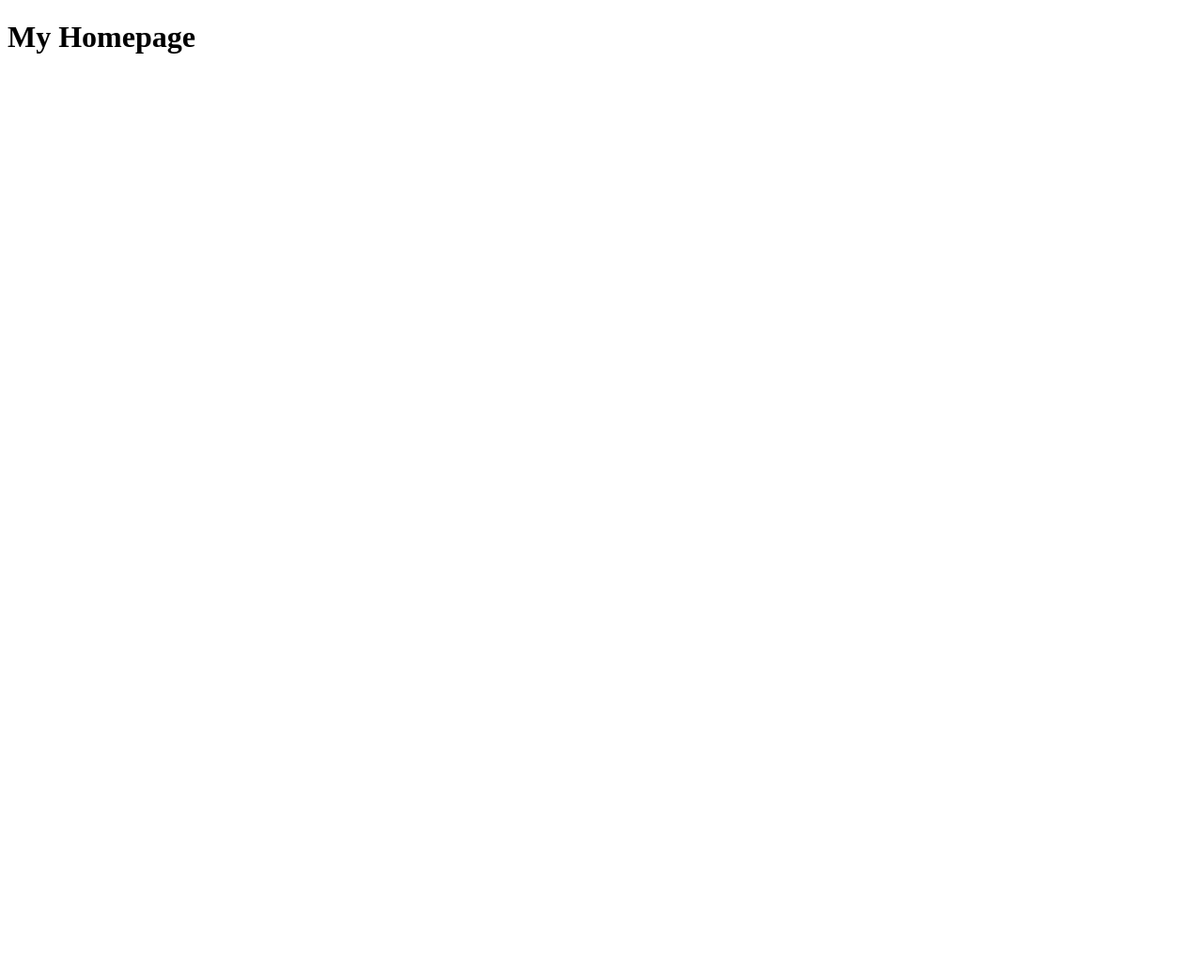
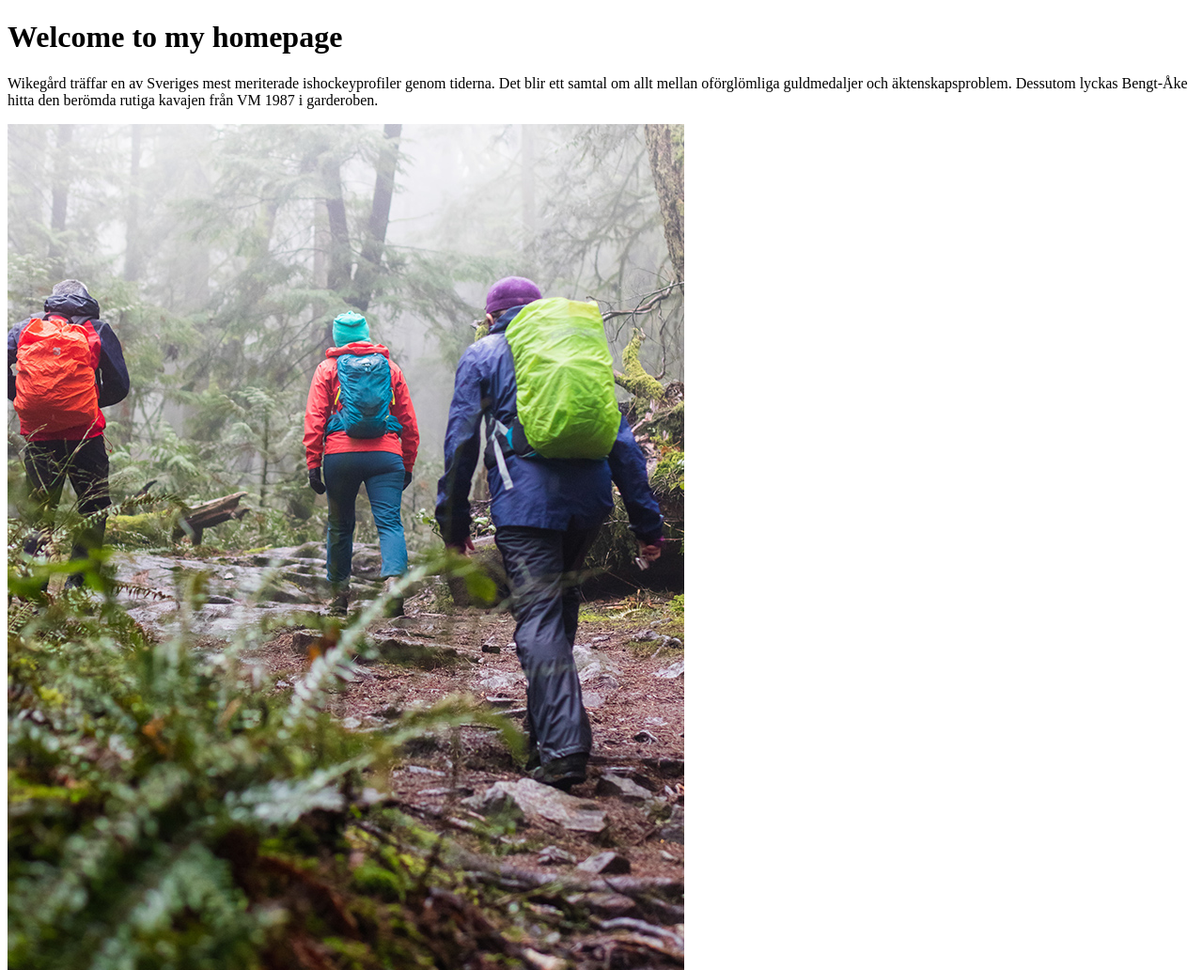
Before and after one commit to ebejmo/deployment-example, a plain HTML site: page index.html in a window 1280 px wide. Shown: the whole page at 94% size. Before the commit the page ends 800 px from the top, so only its background shows below. Drawn offline with Linux system fonts and the light colour scheme.

Commit message:
Added text and images to homepage

```diff
--- a/index.html
+++ b/index.html
@@ -9,7 +9,11 @@
 </head>
 
 <body>
-    <h1>My Homepage</h1>
+    <h1>Welcome to my homepage</h1>
+    <p>Wikegård träffar en av Sveriges mest meriterade ishockeyprofiler genom tiderna. Det blir ett samtal om allt
+        mellan oförglömliga guldmedaljer och äktenskapsproblem. Dessutom lyckas Bengt-Åke hitta den berömda rutiga
+        kavajen från VM 1987 i garderoben.</p>
+    <img src="images/about us_mobile.jpg" alt="People hiking" \>
 </body>
 
 </html>
```
Also changed, not shown: images/about us_mobile.jpg (added).
